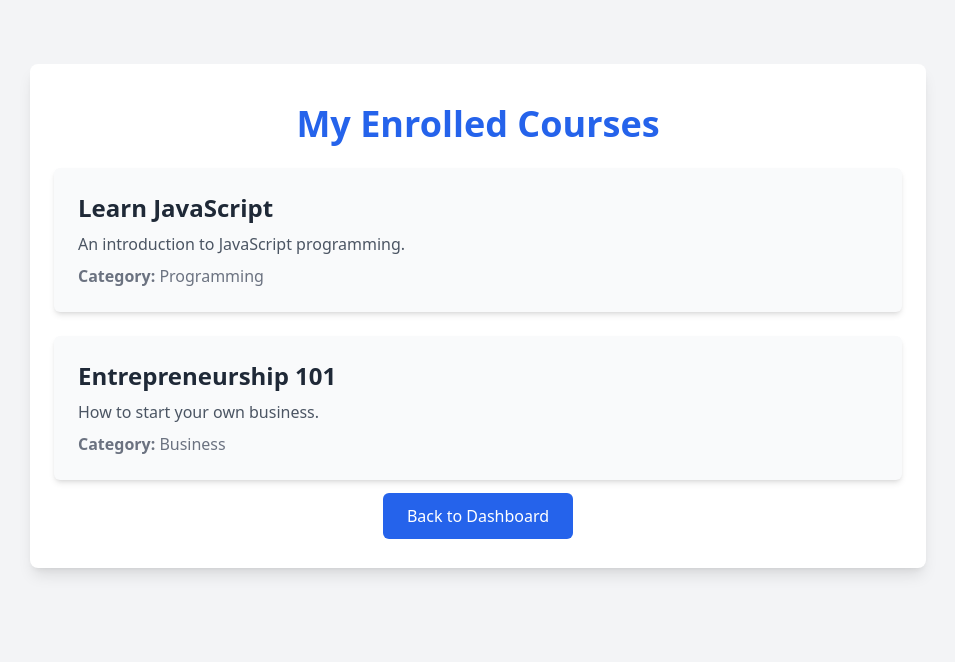
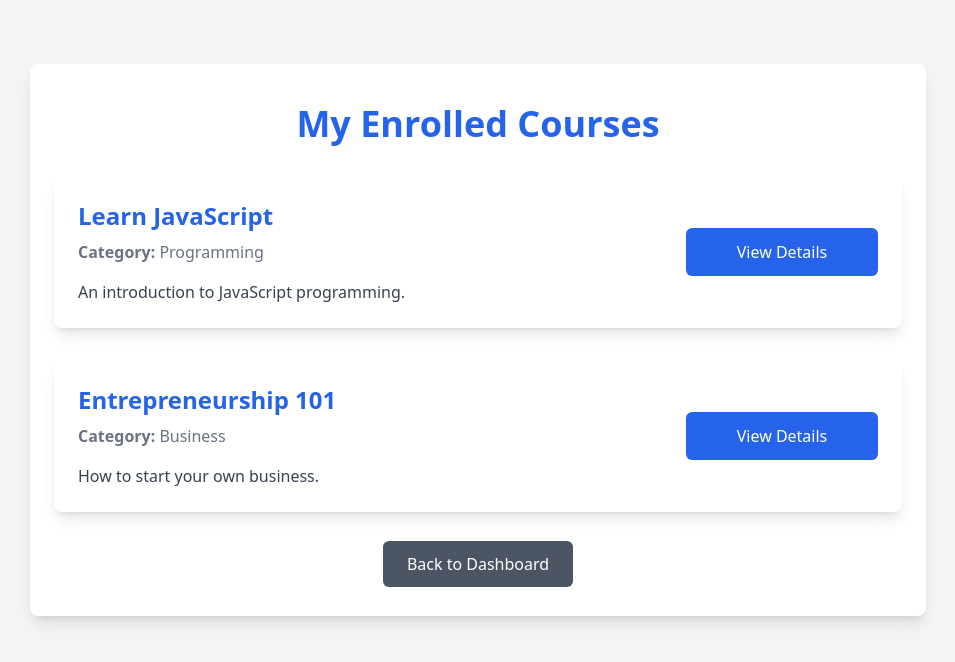
Before and after one commit to Youcode-Classe-E-2024-2025/abdelali_latifi_youdemy, a PHP site: page /public/my-courses.php in a window 1280 px wide. Shown: the top 662 px of the page, without its empty margins (162-1117 px from the left). Run offline with PHP 8.4, Linux system fonts and the light colour scheme; a user stored in the database is signed in; data comes from the database, SQL or seed files in the repository; some libraries are stand-ins or nearby versions.

Commit message:
en évitant l-inscription dans le méme cours encore une fois

```diff
--- a/backend/student.php
+++ b/backend/student.php
@@ -9,6 +9,15 @@ class Etudiant extends User {
     }
 
     public function enrollCourse($course_id, $student_id) {
+        $query = "SELECT * FROM enrollments WHERE course_id = :course_id AND student_id = :student_id";
+        $stmt = $this->db->prepare($query);
+        $stmt->bindParam(':course_id', $course_id, PDO::PARAM_INT);
+        $stmt->bindParam(':student_id', $student_id, PDO::PARAM_INT);
+        $stmt->execute();
+
+        if ($stmt->rowCount() > 0) {
+            return false;
+        }
             try {
             $query = "INSERT INTO enrollments (course_id, student_id) VALUES (:course_id, :student_id)";
             $stmt = $this->db->prepare($query);
@@ -20,7 +29,9 @@ class Etudiant extends User {
         }
     }
 
-    public function getMyCourses($student_id) {
+
+    public function getCoursesByStudent($student_id) {
+        try {
             $query = "
                 SELECT
                     courses.course_id,
@@ -29,13 +40,19 @@ class Etudiant extends User {
                     categories.name AS category_name
                 FROM enrollments
                 INNER JOIN courses ON enrollments.course_id = courses.course_id
-            LEFT JOIN categories ON courses.category_id = categories.category_id
+                INNER JOIN categories ON courses.category_id = categories.category_id
                 WHERE enrollments.student_id = :student_id
             ";
+
             $stmt = $this->db->prepare($query);
             $stmt->bindParam(':student_id', $student_id, PDO::PARAM_INT);
             $stmt->execute();
+
             return $stmt->fetchAll(PDO::FETCH_ASSOC);
+        } catch (PDOException $e) {
+            throw new Exception("Error retrieving courses: " . $e->getMessage());
         }
     }
+
+}
 ?>
--- a/public/my-courses.php
+++ b/public/my-courses.php
@@ -1,27 +1,24 @@
 <?php
+session_start();
 require_once '../backend/student.php';
 
-session_start();
+$student_id = isset($_SESSION['student_id']) ? $_SESSION['student_id'] : null;
 
-if (!isset($_SESSION['student_id'])) {
+if (!$student_id) {
     die("Please log in first.");
 }
 
-$student_id = $_SESSION['student_id'];
 $visitor = new Etudiant();
 
 try {
-    $myCourses = $visitor->getMyCourses($student_id);
+    $courses = $visitor->getCoursesByStudent($student_id);
 
-    if (empty($myCourses)) {
+    if (!$courses) {
         $message = "You have not enrolled in any courses yet.";
-    } else {
-        $message = "";
     }
 } catch (Exception $e) {
     die("Error: " . $e->getMessage());
 }
-
 ?>
 
 <!DOCTYPE html>
@@ -33,30 +30,45 @@ try {
     <script src="https://cdn.tailwindcss.com"></script>
 </head>
 <body class="bg-gray-100">
+
+    <!-- Conteneur principal -->
     <div class="max-w-4xl mx-auto px-6 py-10 bg-white shadow-lg rounded-lg mt-16">
-        <h1 class="text-4xl font-bold text-blue-600 text-center">My Enrolled Courses</h1>
 
-        <?php if ($message): ?>
-            <div class="text-center mt-6 text-gray-600 font-semibold"><?= htmlspecialchars($message) ?></div>
+        <!-- Titre -->
+        <h1 class="text-4xl font-bold text-blue-600 text-center mb-8">My Enrolled Courses</h1>
+
+        <!-- Message si aucun cours n'est trouvé -->
+        <?php if (isset($message)): ?>
+            <div class="text-center text-lg text-red-600 font-semibold">
+                <?= htmlspecialchars($message) ?>
+            </div>
         <?php else: ?>
-            <div class="mt-6 space-y-6">
-                <?php foreach ($myCourses as $course): ?>
-                    <div class="course-item p-6 bg-gray-50 rounded-md shadow-md">
-                        <h2 class="text-2xl font-semibold text-gray-800"><?= htmlspecialchars($course['title']) ?></h2>
-                        <p class="text-gray-600 mt-2"><?= nl2br(htmlspecialchars($course['description'])) ?></p>
-                        <?php if (!empty($course['category_name'])): ?>
+            <!-- Afficher les cours -->
+            <div class="space-y-8">
+                <?php foreach ($courses as $course): ?>
+                    <div class="bg-white shadow-lg rounded-lg p-6 flex flex-col md:flex-row md:items-center md:justify-between">
+                        <div class="flex-1">
+                            <h2 class="text-2xl font-semibold text-blue-600"><?= htmlspecialchars($course['title']) ?></h2>
                             <p class="mt-2 text-gray-500"><strong>Category:</strong> <?= htmlspecialchars($course['category_name']) ?></p>
-                        <?php endif; ?>
+                            <p class="mt-4 text-gray-700"><?= nl2br(htmlspecialchars($course['description'])) ?></p>
+                        </div>
+                        <div class="mt-4 md:mt-0 md:w-48 text-center">
+                            <a href="course-details.php?id=<?= $course['course_id'] ?>" class="block bg-blue-600 text-white px-6 py-3 rounded-md hover:bg-blue-700 focus:outline-none focus:ring-2 focus:ring-blue-400 transition-all duration-300">
+                                View Details
+                            </a>
+                        </div>
                     </div>
                 <?php endforeach; ?>
             </div>
         <?php endif; ?>
 
-        <div class="text-center mt-6">
-            <a href="dashbord-student.php" class="bg-blue-600 text-white px-6 py-3 rounded-md hover:bg-blue-700 focus:outline-none focus:ring-2 focus:ring-blue-400">
+        <!-- Retour au tableau de bord -->
+        <div class="text-center mt-10">
+            <a href="dashbord-student.php" class="bg-gray-600 text-white px-6 py-3 rounded-md hover:bg-gray-700 focus:outline-none focus:ring-2 focus:ring-gray-400">
                 Back to Dashboard
             </a>
         </div>
     </div>
+
 </body>
 </html>
```
Lines whose indentation alone changed are shown as unchanged.
